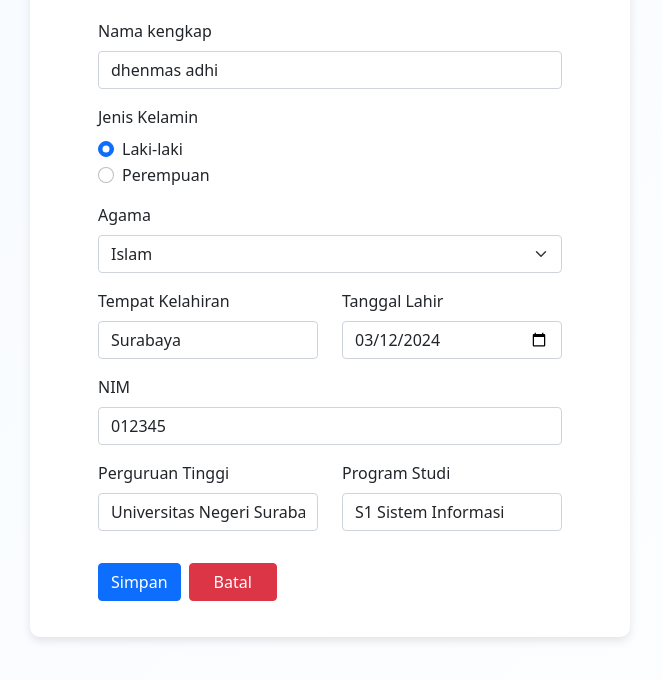
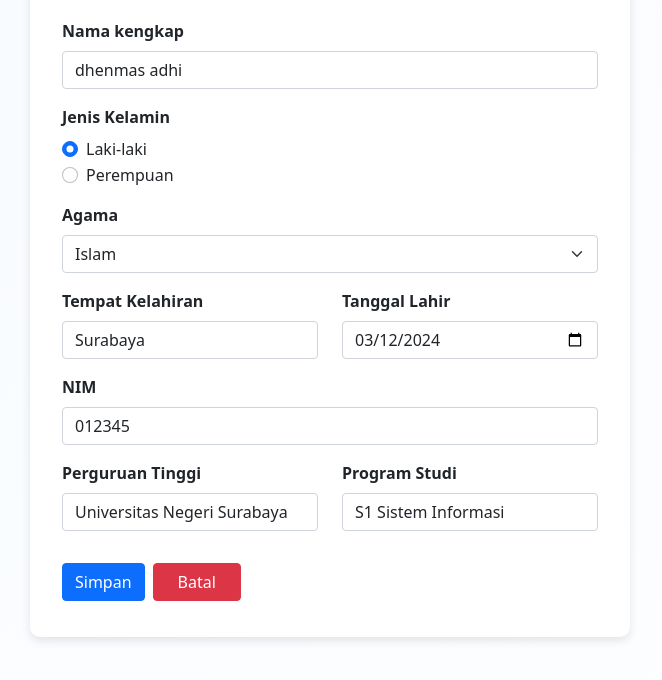
Before and after one commit to Stechoq-FS-Kel3/tugas-basic-web-2, a plain HTML site: page pages/update-data.html in a window 1280 px wide. Shown: the part 118-798 px from the top of the page, without its empty margins (310-972 px from the left). Drawn offline with nearby package versions, Linux system fonts and the light colour scheme; some packages are replaced by stand-ins of ours; a script that the page names is missing.

Commit message:
bold label form, link button batal

```diff
--- a/pages/update-data.html
+++ b/pages/update-data.html
@@ -17,9 +17,9 @@
   <body>
     <main>
       <h1 class="mb-4 fw-bolder text-primary text-center">Update Data</h1>
-      <form id="myForm" class="container-fluid px-5">
+      <form id="myForm" class="container">
         <div class="mb-3">
-          <label class="form-label">Nama kengkap</label>
+          <label class="form-label fw-bolder">Nama kengkap</label>
           <input
             required
             type="text"
@@ -29,7 +29,7 @@
           />
         </div>
         <div class="mb-3">
-          <label class="form-label">Jenis Kelamin</label><br />
+          <label class="form-label fw-bolder">Jenis Kelamin</label><br />
           <div class="form-check">
             <input
               class="form-check-input"
@@ -56,7 +56,7 @@
         </div>
 
         <div class="mb-3">
-          <label class="form-label">Agama</label>
+          <label class="form-label fw-bolder">Agama</label>
           <select required class="form-select" aria-label="Pilih agama">
             <option selected disabled>Pilih agama</option>
             <option value="Islam" selected>Islam</option>
@@ -70,7 +70,7 @@
 
         <div class="row">
           <div class="col-md-6 mb-3">
-            <label class="form-label">Tempat Kelahiran</label>
+            <label class="form-label fw-bolder">Tempat Kelahiran</label>
             <input
               required
               type="text"
@@ -80,7 +80,7 @@
             />
           </div>
           <div class="col-md-6 mb-3">
-            <label class="form-label">Tanggal Lahir</label>
+            <label class="form-label fw-bolder">Tanggal Lahir</label>
             <input
               required
               type="date"
@@ -92,7 +92,7 @@
         </div>
 
         <div class="mb-3">
-          <label class="form-label">NIM</label>
+          <label class="form-label fw-bolder">NIM</label>
           <input
             min="1"
             required
@@ -104,7 +104,7 @@
         </div>
         <div class="row">
           <div class="col-md-6 mb-3">
-            <label class="form-label">Perguruan Tinggi</label>
+            <label class="form-label fw-bolder">Perguruan Tinggi</label>
             <input
               required
               type="text"
@@ -114,7 +114,7 @@
             />
           </div>
           <div class="col-md-6 mb-3">
-            <label class="form-label">Program Studi</label>
+            <label class="form-label fw-bolder">Program Studi</label>
             <input
               required
               type="text"
@@ -126,7 +126,7 @@
         </div>
         <div class="d-flex flex-row my-3 gap-2">
             <button type="button" class="btn btn-primary" id="update-data"">Simpan</button>
-            <button type="button" class="btn btn-danger px-4">Batal</button>
+            <a href="/index.html"><button type="button" class="btn btn-danger px-4">Batal</button></a>
           </div>
       </form>
     </main>
@@ -138,7 +138,7 @@
     icon: "success"
     }).then((result) => {
             if (result.isConfirmed) {
-              window.location.href = "./../index.html";;}});
+              window.location.href = "/index.html";;}});
     })
   </script>
   </body>
```
Also changed, not shown: pages/tambah-data.html (+8 -8 lines).
